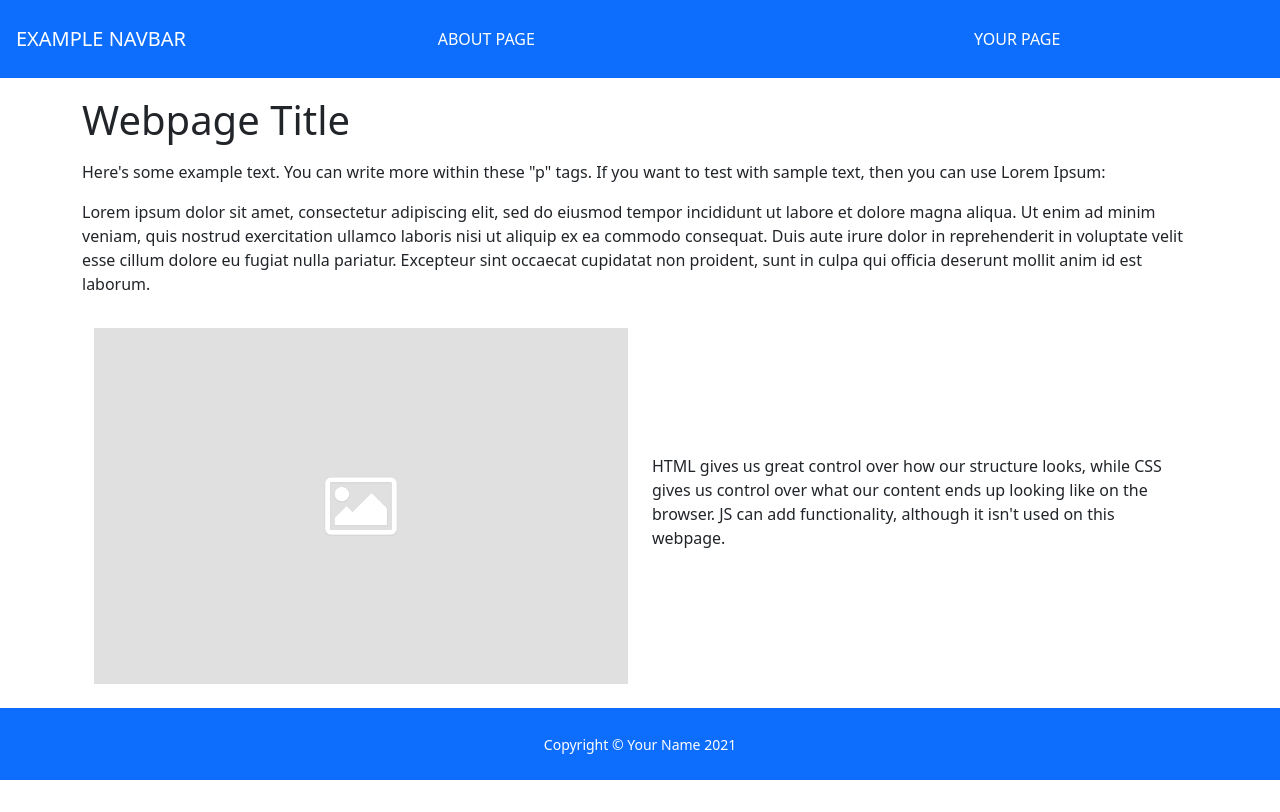
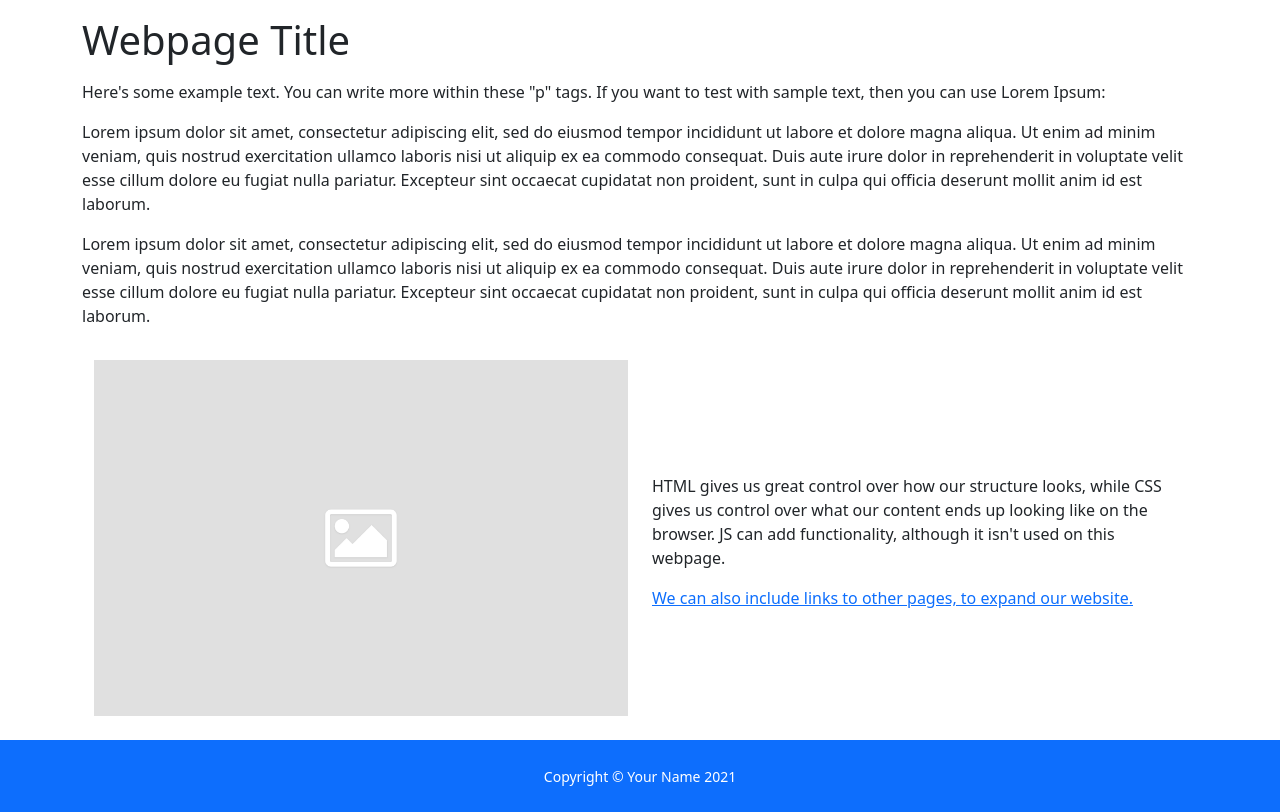
Before and after one commit to NickGuerrero/static-website, a plain HTML site: page index.html in a window 1280 px wide. Drawn offline with Linux system fonts and the light colour scheme; a script that the page names is missing.

Commit message:
Simplify the static website layout
Removes navbar, partially because it isn't working anymore, and
partially to simplify the webpage. Added a link to another html
file for working with other html files. Instructions need to be
added before it's ready to be added to the Git exercise.

```diff
--- a/index.html
+++ b/index.html
@@ -14,32 +14,14 @@
         <script src="bootstrap-5.0.2-dist\js\bootstrap.js"></script>
     </head>
     <body id="page-top">
-        <!-- New Navigation -->
-        <nav class="navbar navbar-expand-lg bg-primary text-uppercase fixed-top">
-            <a class="navbar-brand text-white font-weight-bold py-3 ps-3 px-lg-3" href="index.html">Example Navbar</a>
-            <button class="navbar-toggler navbar-toggler-right font-weight-bold bg-white text-white rounded pe-3 me-3" type="button" data-toggle="collapse" data-target="#navbarResponsive" aria-controls="navbarResponsive" aria-expanded="false" aria-label="Toggle navigation">
-                <i class="fas fa-bars text-primary font-weight-bold btn-text-large" aria-hidden="true"></i>
-            </button>
-            <div class="collapse navbar-collapse" id="navbarResponsive">
-                <ul class="navbar-nav mx-auto nav-fill w-100">
-                    <li class="nav-item mx-0 mx-lg-1">
-                        <a class="nav-link text-white font-weight-bold py-3 px-0 px-lg-3 rounded no-offset" href="about.html">About Page</a>
-                    </li>
-                    <!-- You can copy-paste the nav-items to make more links to other pages in your website -->
-                    <li class="nav-item mx-0 mx-lg-1">
-                        <a class="nav-link text-white font-weight-bold py-3 px-0 px-lg-3 rounded no-offset" href="#">Your Page</a>
-                    </li>
-                </ul>
-            </div>
-        </nav>
+        <!-- Padding Section -->
+        <div class="py-2"></div>
 
-        <!-- Padding Section to prevent navbar from covering content -->
-        <div class="py-5"></div>
-
-        <!-- New Hero Section -->
+        <!-- Main Section -->
         <div class="container">
             <h1 class="pb-2">Webpage Title</h1>
             <p>Here's some example text. You can write more within these "p" tags. If you want to test with sample text, then you can use Lorem Ipsum: </p>
+            <p>Lorem ipsum dolor sit amet, consectetur adipiscing elit, sed do eiusmod tempor incididunt ut labore et dolore magna aliqua. Ut enim ad minim veniam, quis nostrud exercitation ullamco laboris nisi ut aliquip ex ea commodo consequat. Duis aute irure dolor in reprehenderit in voluptate velit esse cillum dolore eu fugiat nulla pariatur. Excepteur sint occaecat cupidatat non proident, sunt in culpa qui officia deserunt mollit anim id est laborum.</p>
             <p>Lorem ipsum dolor sit amet, consectetur adipiscing elit, sed do eiusmod tempor incididunt ut labore et dolore magna aliqua. Ut enim ad minim veniam, quis nostrud exercitation ullamco laboris nisi ut aliquip ex ea commodo consequat. Duis aute irure dolor in reprehenderit in voluptate velit esse cillum dolore eu fugiat nulla pariatur. Excepteur sint occaecat cupidatat non proident, sunt in culpa qui officia deserunt mollit anim id est laborum.</p>
 
             <div class="container d-flex flex-column py-3">
@@ -49,6 +31,7 @@
                     </div>
                     <div class="col-lg-6 col-md-8 mx-auto">
                         <p>HTML gives us great control over how our structure looks, while CSS gives us control over what our content ends up looking like on the browser. JS can add functionality, although it isn't used on this webpage.</p>
+                        <a href="page.html">We can also include links to other pages, to expand our website.</a>
                     </div>
                 </div>
             </div>
@@ -56,7 +39,8 @@
 
         <!-- Footer Copyright Section-->
         <div class="bg-primary py-4 text-center text-white">
-            <div class="container"><small>Copyright © Your Name 2021</small>
+            <div class="container">
+                <small>Copyright © Your Name 2021</small>
             </div>
         </div>
 
```
Also changed, not shown: page.html (added, +19 -0 lines).
